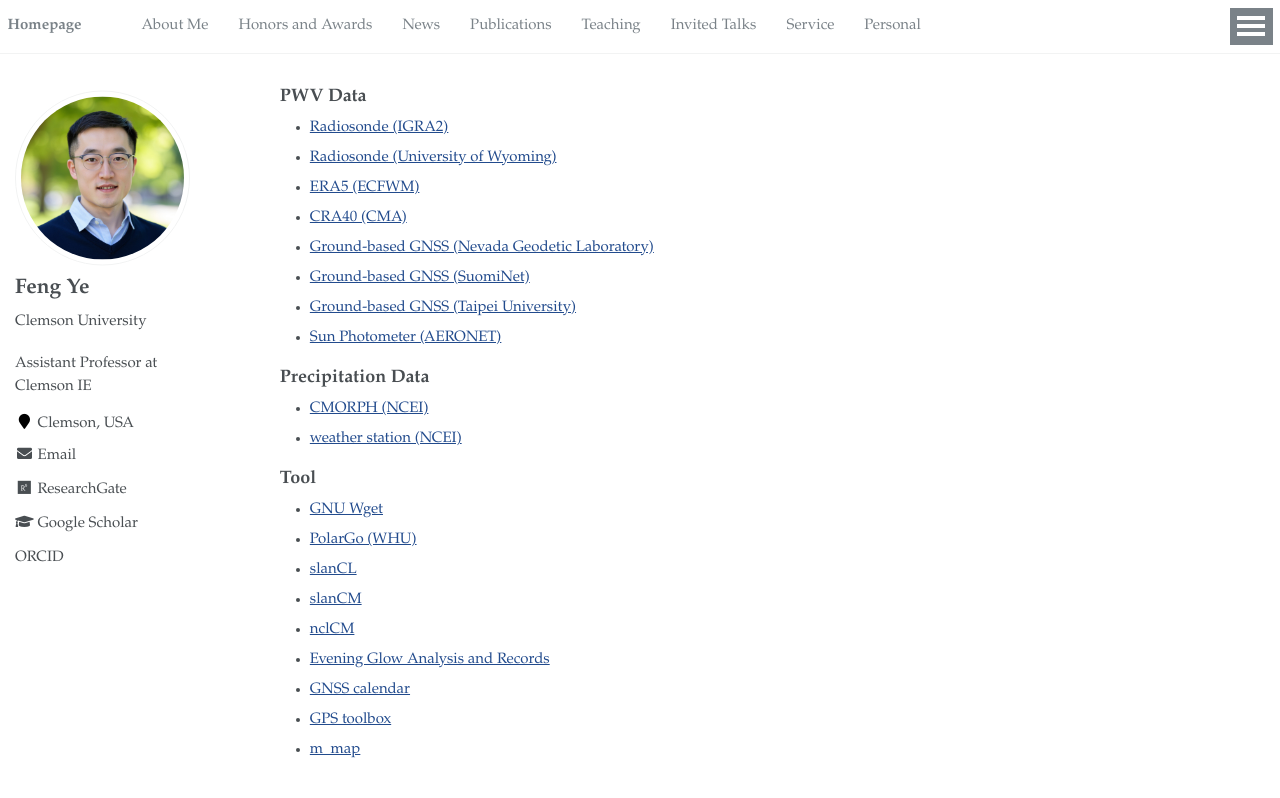
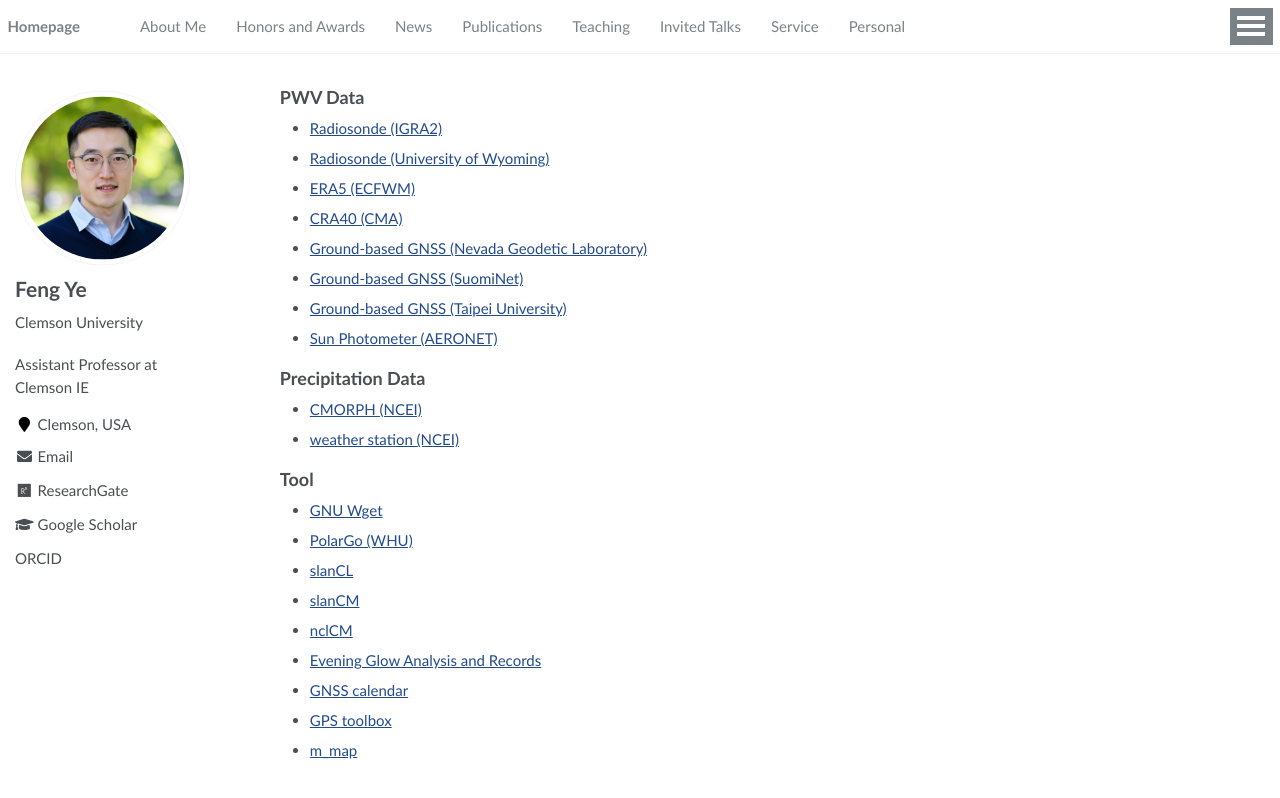
Before and after one commit to feye2024/feye2024.github.io, a Jekyll site: the page built from guides.md, in a window 1280 px wide. Shown: the top 798 px of the page. Built offline with Jekyll 4.4.1, drawn with Linux system fonts in a browser that asks for light colours; some web fonts are replaced; our own code applies the rules of GitHub Pages for plain Markdown files.

Commit message:
homepage update

```diff
--- a/_sass/_variables.scss
+++ b/_sass/_variables.scss
@@ -31,8 +31,9 @@
 $calisto                    : "Calisto MT", serif;
 $garamond                   : Garamond, serif;
 
-$global-font-family  : "Book Antiqua", "Palatino Linotype", Palatino, "Computer Modern Serif", "Latin Modern Roman", "Times New Roman", Times, serif;
-$header-font-family  : "Book Antiqua", "Palatino Linotype", Palatino, "Computer Modern Serif", "Latin Modern Roman", "Times New Roman", Times, serif;
+$global-font-family  : Optima, "Book Antiqua", "Palatino Linotype", Palatino, "Computer Modern Serif", "Latin Modern Roman", "Times New Roman", Times, serif;
+$header-font-family  : Optima, "Book Antiqua", "Palatino Linotype", Palatino, "Computer Modern Serif", "Latin Modern Roman", "Times New Roman", Times, serif;
+
 
 
 $caption-font-family        : $serif;
```
